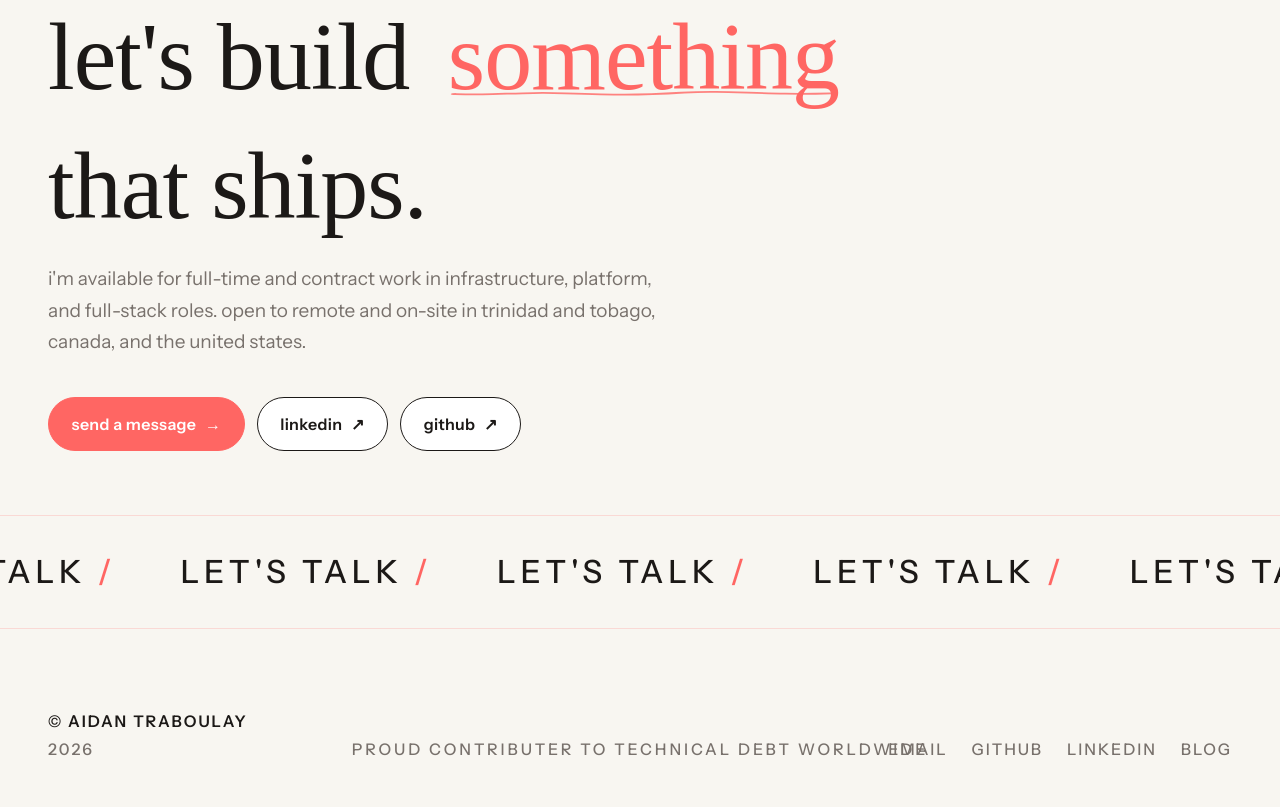
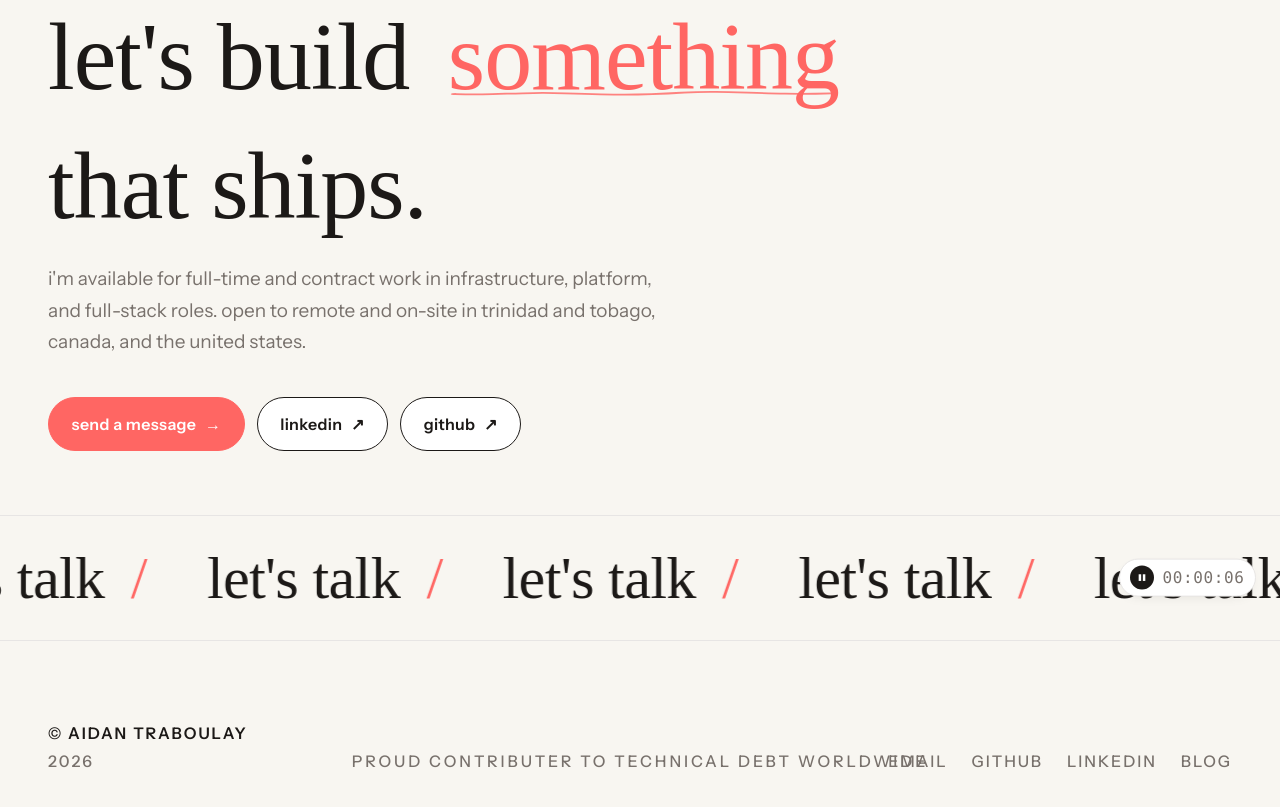
Before and after one commit to aidantrabs/portfolio, an Astro site: page / in a window 1280 px wide. Shown: the part 4119-4926 px from the top of the page. Built offline with nearby package versions, Linux system fonts and the light colour scheme; Astro itself is replaced by a stand-in of ours; no server answers; a web font is replaced by a local one.

Commit message:
feat: marquee restyle with play/pause toggle and live timecode

```diff
--- a/src/components/Marquee.astro
+++ b/src/components/Marquee.astro
@@ -2,14 +2,37 @@
 const REPEAT_COUNT = 16;
 ---
 
-<section class="border-y border-accent/20 py-6 md:py-8 overflow-hidden">
-    <div class="flex animate-marquee whitespace-nowrap">
+<section class="marquee-section">
+    <div class="marquee-track" data-marquee-track>
         {
             Array.from({ length: REPEAT_COUNT }).map(() => (
-                <span class="text-[24px] md:text-[32px] font-medium uppercase tracking-[0.15em] mx-8">
-                    Let's Talk <span class="text-accent">/</span>
+                <span class="marquee-item">
+                    let's talk <span class="marquee-sep">/</span>
                 </span>
             ))
         }
     </div>
+
+    <div class="marquee-controls">
+        <button
+            type="button"
+            class="marquee-toggle"
+            data-marquee-toggle
+            aria-label="Pause marquee"
+            aria-pressed="false"
+        >
+            <span class="marquee-toggle__icon marquee-toggle__icon--pause" aria-hidden="true">
+                <svg viewBox="0 0 12 12" width="10" height="10">
+                    <rect x="2" y="2" width="3" height="8" fill="currentColor"></rect>
+                    <rect x="7" y="2" width="3" height="8" fill="currentColor"></rect>
+                </svg>
+            </span>
+            <span class="marquee-toggle__icon marquee-toggle__icon--play" aria-hidden="true">
+                <svg viewBox="0 0 12 12" width="10" height="10">
+                    <path d="M3 2 L10 6 L3 10 Z" fill="currentColor"></path>
+                </svg>
+            </span>
+        </button>
+        <span class="marquee-time" data-marquee-time>00:00:00</span>
+    </div>
 </section>
--- a/src/layouts/Base.astro
+++ b/src/layouts/Base.astro
@@ -46,6 +46,7 @@ const { title, description, image, type, noindex } = Astro.props;
             import '../lib/scroll';
             import '../lib/scroll-reveal';
             import '../lib/scroll-progress';
+            import '../lib/marquee';
         </script>
     </body>
 </html>
--- /dev/null
+++ b/src/lib/marquee.ts
@@ -0,0 +1,29 @@
+const track = document.querySelector<HTMLElement>('[data-marquee-track]');
+const toggle = document.querySelector<HTMLButtonElement>('[data-marquee-toggle]');
+const timeEl = document.querySelector<HTMLElement>('[data-marquee-time]');
+
+if (track && toggle) {
+    toggle.addEventListener('click', () => {
+        const paused = track.classList.toggle('is-paused');
+        toggle.classList.toggle('is-paused', paused);
+        toggle.setAttribute('aria-pressed', paused ? 'true' : 'false');
+        toggle.setAttribute('aria-label', paused ? 'Play marquee' : 'Pause marquee');
+    });
+}
+
+if (timeEl) {
+    const start = performance.now();
+
+    const pad = (n: number) => String(n).padStart(2, '0');
+
+    const update = () => {
+        const elapsed = Math.floor((performance.now() - start) / 1000);
+        const hours = Math.floor(elapsed / 3600) % 24;
+        const minutes = Math.floor(elapsed / 60) % 60;
+        const seconds = elapsed % 60;
+        timeEl.textContent = `${pad(hours)}:${pad(minutes)}:${pad(seconds)}`;
+    };
+
+    update();
+    setInterval(update, 1000);
+}
--- a/src/styles/global.css
+++ b/src/styles/global.css
@@ -393,6 +393,117 @@
     animation: marquee 25s linear infinite;
 }
 
+.marquee-section {
+    position: relative;
+    border-top: 1px solid var(--border);
+    border-bottom: 1px solid var(--border);
+    padding: 1.5rem 0;
+    overflow: hidden;
+    background-color: var(--bg);
+}
+
+@media (min-width: 768px) {
+    .marquee-section {
+        padding: 2rem 0;
+    }
+}
+
+.marquee-track {
+    display: flex;
+    align-items: center;
+    white-space: nowrap;
+    animation: marquee 38s linear infinite;
+    width: max-content;
+    will-change: transform;
+}
+
+.marquee-track.is-paused {
+    animation-play-state: paused;
+}
+
+.marquee-item {
+    font-family: var(--font-graffiti);
+    font-size: clamp(2.25rem, 5vw, 3.75rem);
+    line-height: 1;
+    color: var(--text);
+    margin: 0 1.5rem;
+    letter-spacing: -0.01em;
+}
+
+.marquee-sep {
+    color: var(--accent);
+    margin: 0 0.2em;
+}
+
+.marquee-controls {
+    position: absolute;
+    top: 50%;
+    right: 24px;
+    transform: translateY(-50%);
+    display: inline-flex;
+    align-items: center;
+    gap: 0.5rem;
+    padding: 0.4rem 0.65rem;
+    background-color: var(--bg-elevated);
+    border: 1px solid var(--border);
+    border-radius: 999px;
+    font-family: ui-monospace, SFMono-Regular, Menlo, monospace;
+    font-size: 16px;
+    font-weight: 500;
+    letter-spacing: 0.04em;
+    color: var(--text-muted);
+    font-variant-numeric: tabular-nums;
+    box-shadow: 0 4px 14px -8px color-mix(in srgb, var(--text) 18%, transparent);
+}
+
+.marquee-toggle {
+    display: inline-flex;
+    align-items: center;
+    justify-content: center;
+    width: 24px;
+    height: 24px;
+    border-radius: 999px;
+    background-color: var(--text);
+    color: var(--bg-elevated);
+    transition:
+        background-color 0.2s ease,
+        transform 0.2s ease;
+    cursor: pointer;
+}
+
+.marquee-toggle:hover {
+    background-color: var(--accent);
+    transform: scale(1.05);
+}
+
+.marquee-toggle__icon--play {
+    display: none;
+}
+
+.marquee-toggle.is-paused .marquee-toggle__icon--play {
+    display: inline-flex;
+}
+
+.marquee-toggle.is-paused .marquee-toggle__icon--pause {
+    display: none;
+}
+
+.marquee-time {
+    color: var(--text-muted);
+    font-size: 16px;
+}
+
+@media (max-width: 640px) {
+    .marquee-controls {
+        right: 16px;
+        padding: 0.3rem 0.5rem;
+        gap: 0.4rem;
+    }
+    .marquee-time {
+        display: none;
+    }
+}
+
 .about-statement {
     font-size: clamp(1.75rem, 4vw, 3rem);
     line-height: 1.3;
```
